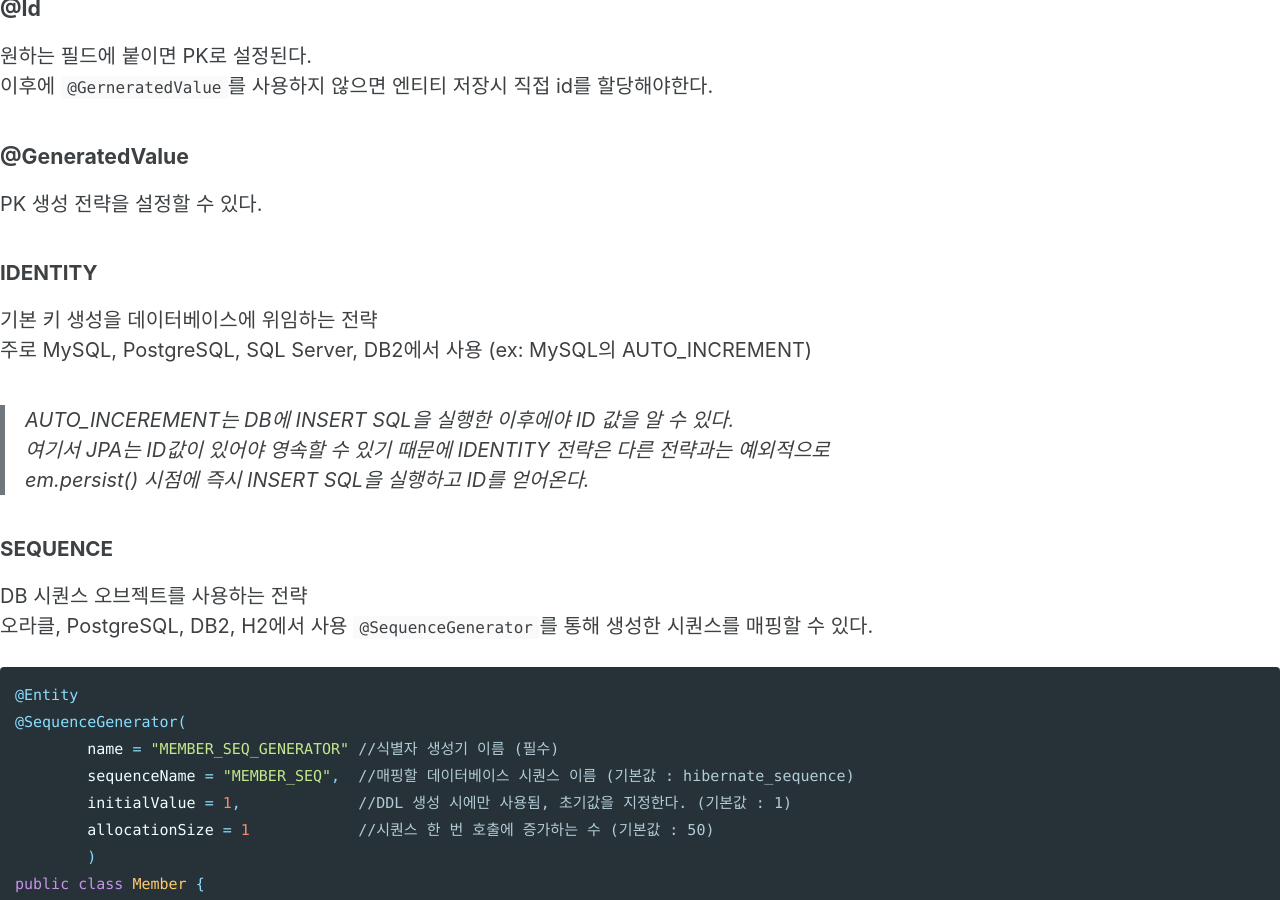
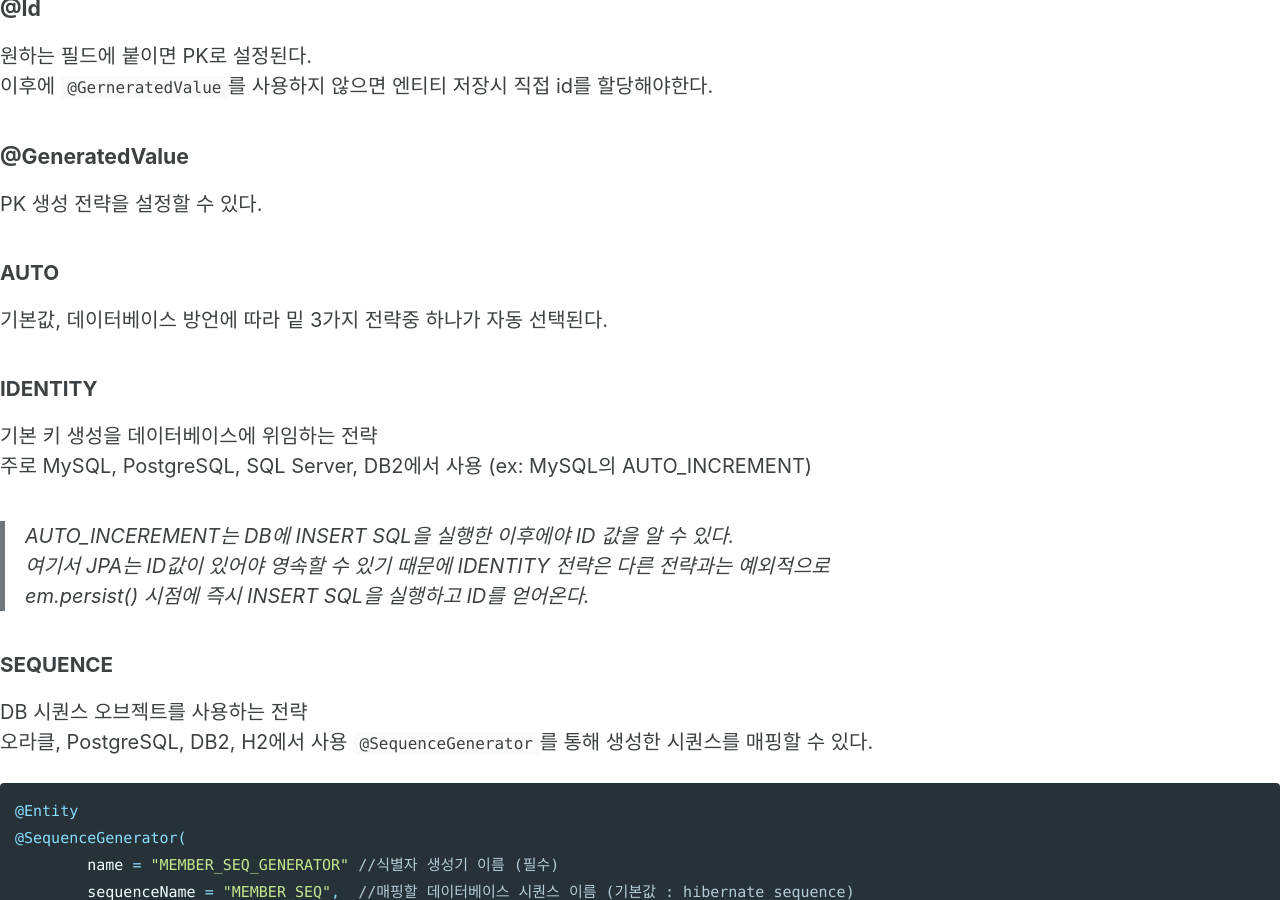
Before and after one commit to maenguin/maenguin.github.io, a Jekyll site: the page built from private/2020-12-31-jpa-basic.md, in a window 1280 px wide and 900 px high, scrolled down 8585 px. Built offline with Jekyll 4.4.1, drawn with Linux system fonts in a browser that asks for light colours; cached includes are drawn as plain includes; our own code applies the rules of GitHub Pages for plain Markdown files.

Commit message:
Update 2020-12-31-jpa-basic.md

```diff
--- a/private/2020-12-31-jpa-basic.md
+++ b/private/2020-12-31-jpa-basic.md
@@ -281,6 +281,9 @@ final 클래스, enum, interface, inner 클래스에는 사용 불가.
 #### @GeneratedValue
 PK 생성 전략을 설정할 수 있다.
 
+##### AUTO
+기본값, 데이터베이스 방언에 따라 밑 3가지 전략중 하나가 자동 선택된다.
+
 ##### IDENTITY
 기본 키 생성을 데이터베이스에 위임하는 전략
 주로 MySQL, PostgreSQL, SQL Server, DB2에서 사용 (ex: MySQL의 AUTO_INCREMENT)
```
